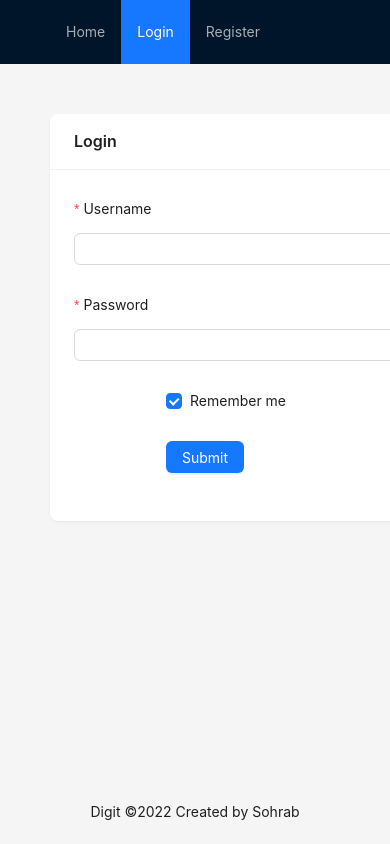
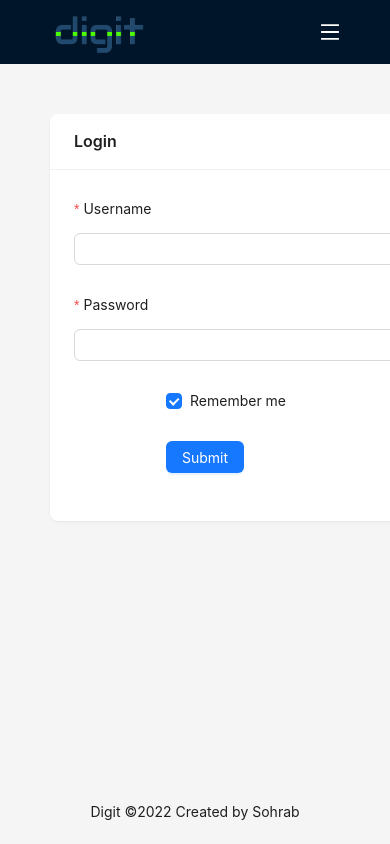
Before and after one commit to sohrab-salehi/digit, a React (Create React App) app: page /login in a window 390 px wide. Shown: the top 844 px of the page. Built offline with nearby package versions, Linux system fonts and the light colour scheme.

Commit message:
Add responsive view for navbar

```diff
--- a/package.json
+++ b/package.json
@@ -3,6 +3,7 @@
   "version": "0.1.0",
   "private": true,
   "dependencies": {
+    "@ant-design/icons": "^5.1.3",
     "@testing-library/jest-dom": "^5.16.5",
     "@testing-library/react": "^13.4.0",
     "@testing-library/user-event": "^13.5.0",
--- /dev/null
+++ b/src/MainLayout/MainLayout.scss
@@ -0,0 +1,34 @@
+.header {
+    display: flex;
+    justify-content: space-between;
+    .logo {
+        display: flex;
+
+        a {
+            display: flex;
+            justify-content: center;
+            align-items: center;
+            img {
+                width: 100px;
+            }
+
+        }
+    }
+
+    .mobile-menu-button {
+        color: white;
+        font-size: 20px;
+    }
+}
+
+@media (max-width : 768px) {
+    .main-nav {
+        display: none;
+    }
+  }
+
+@media (min-width : 768px) {
+    .mobile-menu-button {
+        display: none;
+    }
+}
--- a/src/MainLayout/index.tsx
+++ b/src/MainLayout/index.tsx
@@ -1,10 +1,19 @@
-import React from "react";
+import React, { useState } from "react";
 import { Link, Outlet, useLocation } from "react-router-dom";
-import { Layout, Menu } from "antd";
+import { Drawer, Layout, Menu } from "antd";
+import {
+    MenuOutlined,
+    LoginOutlined,
+    UserAddOutlined,
+} from "@ant-design/icons";
+
+import "./MainLayout.scss";
+import digitLogo from "../assets/logo.png";
 
 const { Header, Content, Footer } = Layout;
 
 function MainLayout(): JSX.Element {
+    const [mobileMenu, setMobileMenu] = useState(false);
     const location = useLocation();
     const selectedNavbarItem = () => {
         switch (location.pathname) {
@@ -22,15 +31,17 @@ function MainLayout(): JSX.Element {
     return (
         <Layout style={{ minHeight: "100vh" }}>
             <Header className="header">
+                <div className="logo">
+                    <Link to="/">
+                        <img src={digitLogo} alt="logo" />
+                    </Link>
+                </div>
+                <span className="main-nav">
                     <Menu
                         theme="dark"
                         mode="horizontal"
                         selectedKeys={[selectedNavbarItem()]}
                         items={[
-                        {
-                            key: "home",
-                            label: <Link to="/">Home</Link>,
-                        },
                             {
                                 key: "login",
                                 label: <Link to="/login">Login</Link>,
@@ -41,6 +52,35 @@ function MainLayout(): JSX.Element {
                             },
                         ]}
                     />
+                </span>
+
+                <div className="mobile-menu-button">
+                    <MenuOutlined onClick={() => setMobileMenu(true)} />
+                </div>
+                <Drawer
+                    open={mobileMenu}
+                    onClose={() => setMobileMenu(false)}
+                    style={{ backgroundColor: "#001628" }}
+                    closable={false}
+                >
+                    <Menu
+                        theme="dark"
+                        mode="vertical"
+                        selectedKeys={[selectedNavbarItem()]}
+                        items={[
+                            {
+                                key: "login",
+                                label: <Link to="/login">Login</Link>,
+                                icon: <LoginOutlined />,
+                            },
+                            {
+                                key: "register",
+                                label: <Link to="/register">Register</Link>,
+                                icon: <UserAddOutlined />,
+                            },
+                        ]}
+                    />
+                </Drawer>
             </Header>
             <Content style={{ padding: "50px" }}>
                 <Outlet />
```
Also changed, not shown: src/assets/logo.png (added), src/index.css (line endings or trailing spaces), 1 other file (tests, documents, lock files or other folders). Lines whose indentation alone changed are shown as unchanged.
